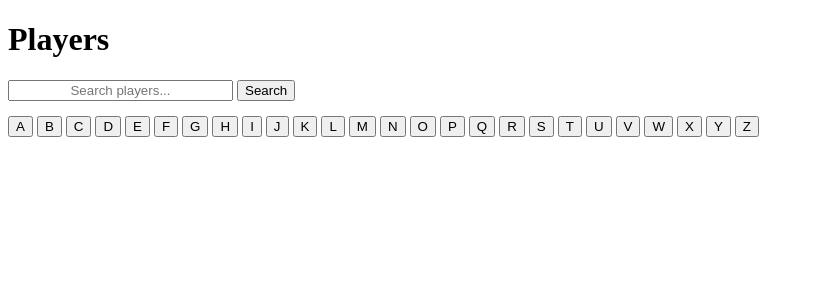
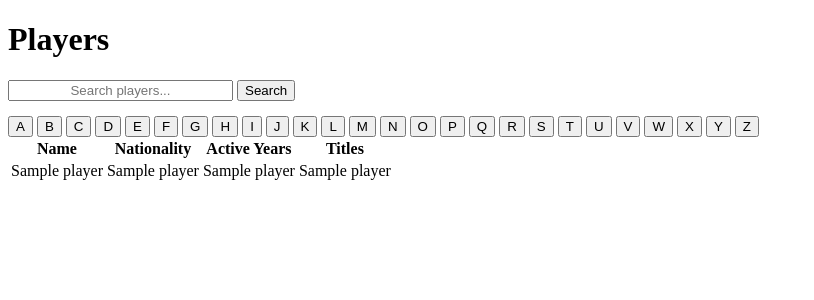
Before and after one commit to TheDoanator/HistoBowl, a Flask app: template templates/players.html in a window 1280 px wide. Shown: the part 26-326 px from the top of the page, without its empty margins (0-814 px from the left). Run offline with Flask 3, Linux system fonts and the light colour scheme; the template is opened without the code that fills it: most values are stand-ins (such as "Sample title", 1, 10 or a date in 2020).

Commit message:
Added players table. removed image column and duplicate test player

```diff
--- a/templates/players.html
+++ b/templates/players.html
@@ -51,10 +51,19 @@
         </div>
         <table>
             <tr>
-                <th>
-
-                </th>
+                <th>Name</th>
+                <th>Nationality</th>
+                <th>Active Years</th>
+                <th>Titles</th>
             </tr>
+            {% for player in players %}
+            <tr>
+                <td>{{ player[1] }}</td>
+                <td>{{ player[2] }}</td>
+                <td>{{ player[3] }}</td>
+                <td>{{ player[4] }}</td>
+            </tr>
+            {% endfor %}
         </table>
     </main>
 </body>
```
Also changed, not shown: 1 other file.
